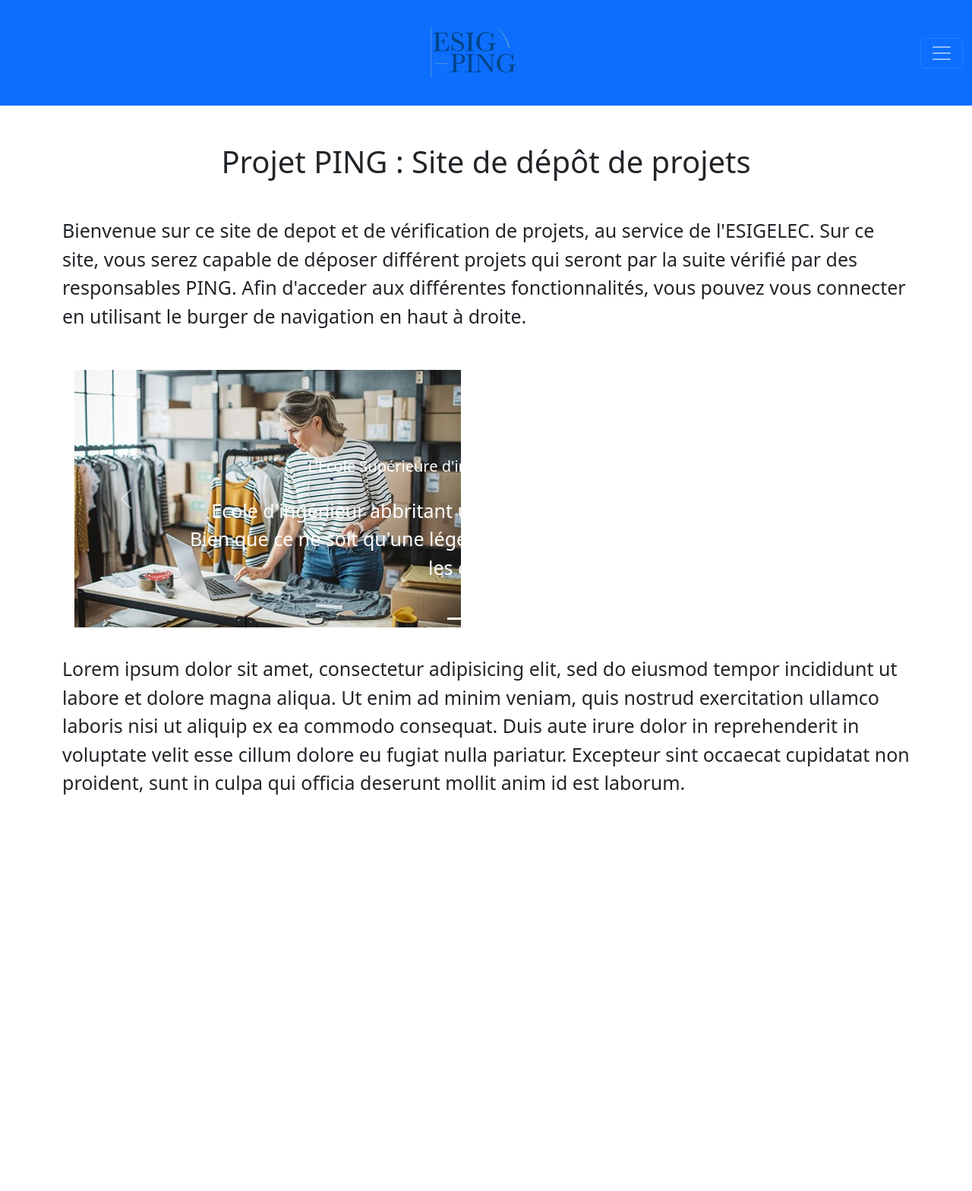
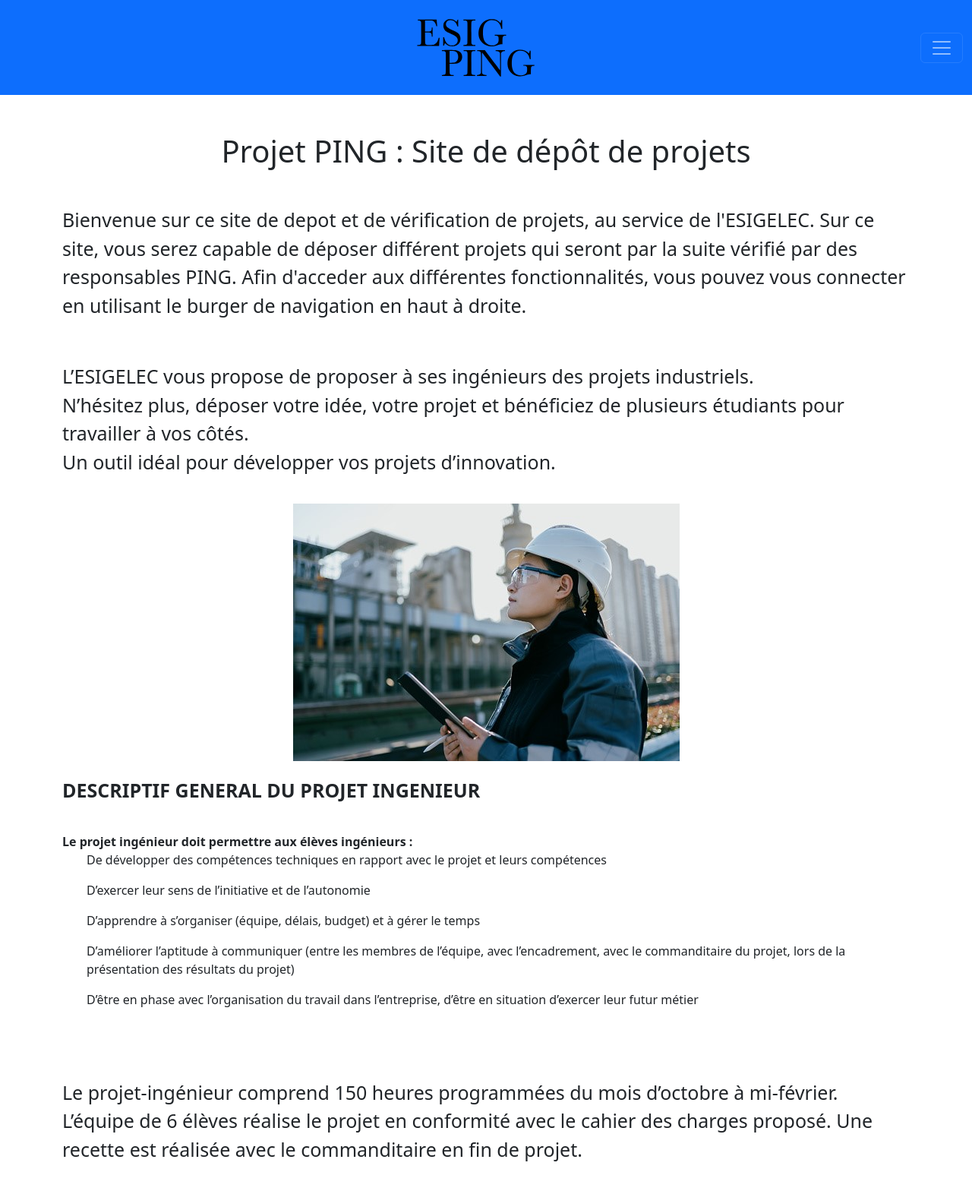
Before and after one commit to Yukloe/HTMLPHPCSS_schoolWebsite, a PHP site: page / in a window 1280 px wide. Shown: the whole page at 76% size. Before the commit the page ends 1046 px from the top, so only its background shows below. Run offline with PHP 8.4, Linux system fonts and the light colour scheme.

Commit message:
Correct design

```diff
--- a/index.php
+++ b/index.php
@@ -19,56 +19,28 @@
         Afin d'acceder aux différentes fonctionnalités, vous pouvez vous connecter en utilisant le burger de navigation en haut à droite.
       </p>
 
-      <!-- Cette partie est réservée au caroussel -->
-      <div id="carouselExampleCaptions" class="carousel slide" data-bs-ride="false">
-        <div class="carousel-indicators">
-            <button type="button" data-bs-target="#carouselExampleCaptions" data-bs-slide-to="0" class="active" aria-current="true" aria-label="Slide 1"></button>
-            <button type="button" data-bs-target="#carouselExampleCaptions" data-bs-slide-to="1" aria-label="Slide 2"></button>
-            <button type="button" data-bs-target="#carouselExampleCaptions" data-bs-slide-to="2" aria-label="Slide 3"></button>
-        </div>
-        <div class="carousel-inner">
-          <div class="carousel-item active">
-            <img src="images/carrousel/company.jpg" class="w-auto p-3" alt="Photo esig 1"/>
-          <div class="carousel-caption d-none d-md-block">
-              <h5>L'Ecole Supérieure d'ingénieur en génie électrique</h5>
-              <p>Ecole d'ingénieur abbritant un démon du nom de "Charnacé". Bien que ce ne soit qu'une légende, des traumatisés érrandes bien les couloirs...</p>
-          </div>
-          </div>
-          <div class="carousel-item">
-          <a href="https://www.youtube.com/watch?v=dQw4w9WgXcQ">
-            <img src="images/carrousel/construction_project.jpg" class="w-auto p-3" alt="Photo Bro" >
-          </a>
-          <div class="carousel-caption d-none d-md-block">
-              <h5>American exchanged student: Leafwood-pretty</h5>
-              <p>"Une école incredible qui m'a donné des stars dans les yeux... presque autant que ceux de mon drapeau : l'A-ME-RIQUE"</p>
-          </div>
-          </div>
-          <div class="carousel-item">
-            <img src="images/carrousel/construction_site.jpg" class="w-auto p-3" alt="Photo projet PING 1"/>
-          <div class="carousel-caption d-none d-md-block">
-              <h5>Third slide label</h5>
-              <p>Some representative placeholder content for the third slide.</p>
-          </div>
-          </div>
-        </div>
-        <button class="carousel-control-prev" type="button" data-bs-target="#carouselExampleCaptions" data-bs-slide="prev">
-            <span class="carousel-control-prev-icon" aria-hidden="true"></span>
-            <span class="visually-hidden">Previous</span>
-        </button>
-        <button class="carousel-control-next" type="button" data-bs-target="#carouselExampleCaptions" data-bs-slide="next">
-            <span class="carousel-control-next-icon" aria-hidden="true"></span>
-            <span class="visually-hidden">Next</span>
-        </button>
-        </div>
+      <p>
+        L’ESIGELEC vous propose de proposer à ses ingénieurs des projets industriels. <br>
+        N’hésitez plus, déposer votre idée, votre projet et bénéficiez de plusieurs étudiants pour travailler à vos côtés. <br>
+        Un outil idéal pour développer vos projets d’innovation. <br>
+      </p>
 
+      <img src="images/carrousel/construction_project.jpg" class="centrer" alt="image">
+
+      <p><b>DESCRIPTIF GENERAL DU PROJET INGENIEUR</b></p>
+      <b>Le projet ingénieur doit permettre aux élèves ingénieurs :</b>
+        <ol>De développer des compétences techniques en rapport avec le projet et leurs compétences</ol>
+        <ol>D’exercer leur sens de l’initiative et de l’autonomie</ol>
+        <ol>D’apprendre à s’organiser (équipe, délais, budget) et à gérer le temps</ol>
+        <ol>D’améliorer l’aptitude à communiquer (entre les membres de l’équipe, avec l’encadrement, avec le commanditaire du projet, lors de la présentation des résultats du projet)</ol>
+        <ol>D’être en phase avec l’organisation du travail dans l’entreprise, d’être en situation d’exercer leur futur métier</ol>
+      </p>
       <p>
-        Lorem ipsum dolor sit amet, consectetur adipisicing elit, sed do eiusmod
-        tempor incididunt ut labore et dolore magna aliqua. Ut enim ad minim veniam,
-        quis nostrud exercitation ullamco laboris nisi ut aliquip ex ea commodo
-        consequat. Duis aute irure dolor in reprehenderit in voluptate velit esse
-        cillum dolore eu fugiat nulla pariatur. Excepteur sint occaecat cupidatat non
-        proident, sunt in culpa qui officia deserunt mollit anim id est laborum.
+        Le projet-ingénieur comprend 150 heures programmées du mois d’octobre à mi-février. <br>
+        L’équipe de 6 élèves réalise le projet en conformité avec le cahier des charges proposé. Une recette est réalisée avec le commanditaire en fin de projet.
       </p>
+
+
     </div>
   </body>
 </html>
--- a/nav.inc.php
+++ b/nav.inc.php
@@ -1,7 +1,7 @@
 <nav class="navbar navbar-dark bg-primary">
         <div class="container-fluid">
           <a class="navbar-brand" href="index.php"></a>
-          <img src="images/logo/ESIGPING.png" class="img-fluid" alt="logo ESIGPING" style="width:15%">
+          <img src="images/logo/ESIGPING.svg" class="img-fluid" alt="logo ESIGPING" style="width:15%">
           <button class="navbar-toggler" type="button" data-bs-toggle="collapse" data-bs-target="#navbarSupportedContent" aria-controls="navbarSupportedContent" aria-expanded="false" aria-label="Toggle navigation">
             <span class="navbar-toggler-icon"></span>
           </button>
@@ -62,7 +62,6 @@
               ?>
 
 
-
             <form class="d-flex">
               <a href="https://esigelec.fr/fr">
                 <img src="images/logo/Logo_ESIGELEC.svg" class="img-fluid" alt="logo ESIGELEC">
--- a/test.css
+++ b/test.css
@@ -1,14 +1,8 @@
-	/*
-		background-color:#DDD;
-		margin:auto;
-		width:1000px;
-		color: #3F3D40;
-		font-variant:small-caps;
-		font-family: Courier New, monospace;
-		text-align:center; // Centre l'objet
-
+.centrer {
+  display: block;
+  margin-left: auto;
+  margin-right: auto;
 }
-	*/
 
 body
 {
```
Also changed, not shown: images/carrousel/esig.jpeg (added), images/carrousel/feuillebro.jpg (added), images/logo/ESIGPING.svg (added).
